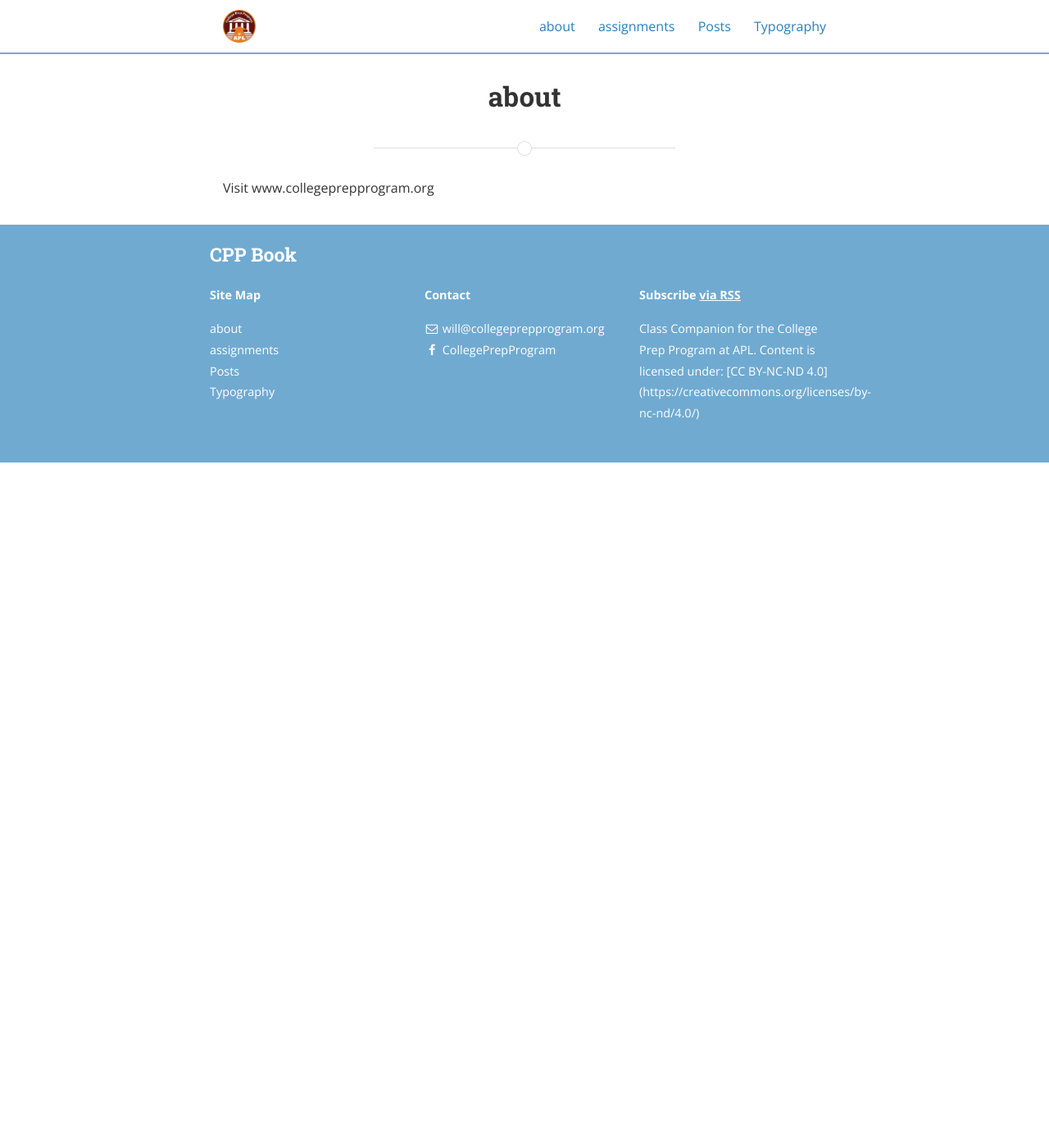
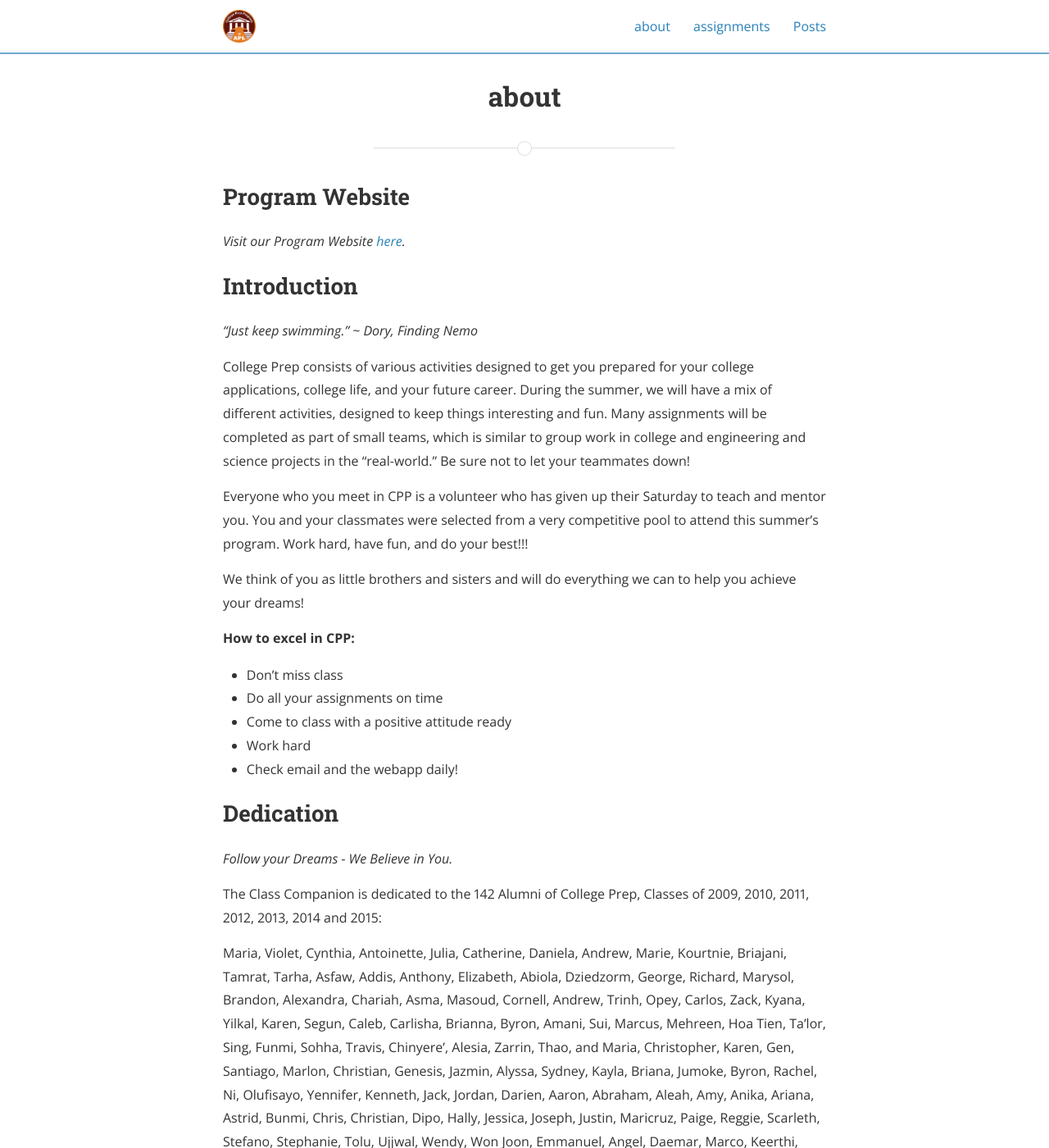
Before and after one commit to wrgr/cppbook, a Jekyll site: the page built from about.md, in a window 1280 px wide and 1400 px high. Shown: the whole window at 82% size. Built offline with Jekyll 4.4.1, drawn with Linux system fonts in a browser that asks for light colours; nearby versions of some CDN libraries; a style sheet for code colours, icons or effects is not loaded; some of the changed text lies outside the part shown.

Commit message:
updating license and about

```diff
--- a/_config.yml
+++ b/_config.yml
@@ -12,7 +12,7 @@ subtitle: "Class Companion for the College Prep Program at APL"
 email: will@collegeprepprogram.org
 name: Will Gray Roncal
 description: >
-  Class Companion for the College Prep Program at APL.  Content is licensed under: [CC BY-NC-ND 4.0](https://creativecommons.org/licenses/by-nc-nd/4.0/)
+Class Companion for the College Prep Program at APL.  (c) Preparation Meets Opportunity Foundation, 1999-2016.  Content is licensed under: <a href="https://creativecommons.org/licenses/by-nc-nd/4.0/">CC BY-NC-ND 4.0</a>
 # Base URL of site (i.e. /blog). It should always start with a slash,
 # and never end with a slash. Set it to a blank value if hosting at the
 # root of your server.
--- a/about.md
+++ b/about.md
@@ -4,4 +4,33 @@ title: about
 permalink: /about/
 ---
 
-Visit www.collegeprepprogram.org
+## Program Website
+*Visit our Program Website [here](www.collegeprepprogram.org).*
+
+## Introduction
+
+
+*“Just keep swimming.”
+~ Dory, Finding Nemo*
+
+College Prep consists of various activities designed to get you prepared for your college applications, college life, and your future career.  During the summer, we will have a mix of different activities, designed to keep things interesting and fun.  Many assignments will be completed as part of small teams, which is similar to group work in college and engineering and science projects in the “real-world.”  Be sure not to let your teammates down!
+
+Everyone who you meet in CPP is a volunteer who has given up their Saturday to teach and mentor you.  You and your classmates were selected from a very competitive pool to attend this summer’s program.  Work hard, have fun, and do your best!!!
+
+We think of you as little brothers and sisters and will do everything we can to help you achieve your dreams!
+
+**How to excel in CPP:**
+
+- Don’t miss class
+- Do all your assignments on time
+- Come to class with a positive attitude ready
+- Work hard
+- Check email and the webapp daily!
+
+## Dedication
+
+*Follow your Dreams - We Believe in You.*
+
+The Class Companion is dedicated to the 142 Alumni of College Prep, Classes of 2009, 2010, 2011, 2012, 2013, 2014 and 2015:
+
+Maria, Violet, Cynthia, Antoinette, Julia, Catherine, Daniela, Andrew, Marie, Kourtnie, Briajani, Tamrat, Tarha, Asfaw, Addis, Anthony, Elizabeth, Abiola, Dziedzorm, George, Richard, Marysol, Brandon, Alexandra, Chariah, Asma, Masoud, Cornell, Andrew, Trinh, Opey, Carlos, Zack, Kyana, Yilkal, Karen, Segun, Caleb, Carlisha, Brianna, Byron, Amani, Sui, Marcus, Mehreen, Hoa Tien, Ta’lor, Sing, Funmi, Sohha, Travis, Chinyere’, Alesia, Zarrin, Thao, and Maria, Christopher, Karen, Gen, Santiago, Marlon, Christian, Genesis, Jazmin, Alyssa, Sydney, Kayla, Briana, Jumoke, Byron, Rachel, Ni, Olufisayo, Yennifer, Kenneth, Jack, Jordan, Darien, Aaron, Abraham, Aleah, Amy, Anika, Ariana, Astrid, Bunmi, Chris, Christian, Dipo, Hally, Jessica, Joseph, Justin, Maricruz, Paige, Reggie, Scarleth, Stefano, Stephanie, Tolu, Ujjwal, Wendy, Won Joon, Emmanuel, Angel, Daemar, Marco, Keerthi, Gustavo, Lucero, Cody, Amber, Anna, Ervens, Chris, Andrew, Deborah, Tiffany, Jessica, Ivan, Eloy, Gina, Daniela, Manuel, Mahilet, Mohammed, Jenny, Steven, Jasmine, Tara, Sabahat, Anushka, Zaira, Abby, Mckenzie, Emily, Sky, Betel, Cami, Ramon, Lex, Manal, and Suzy.
```
Also changed, not shown: typography.html (deleted, +0 -155 lines).
